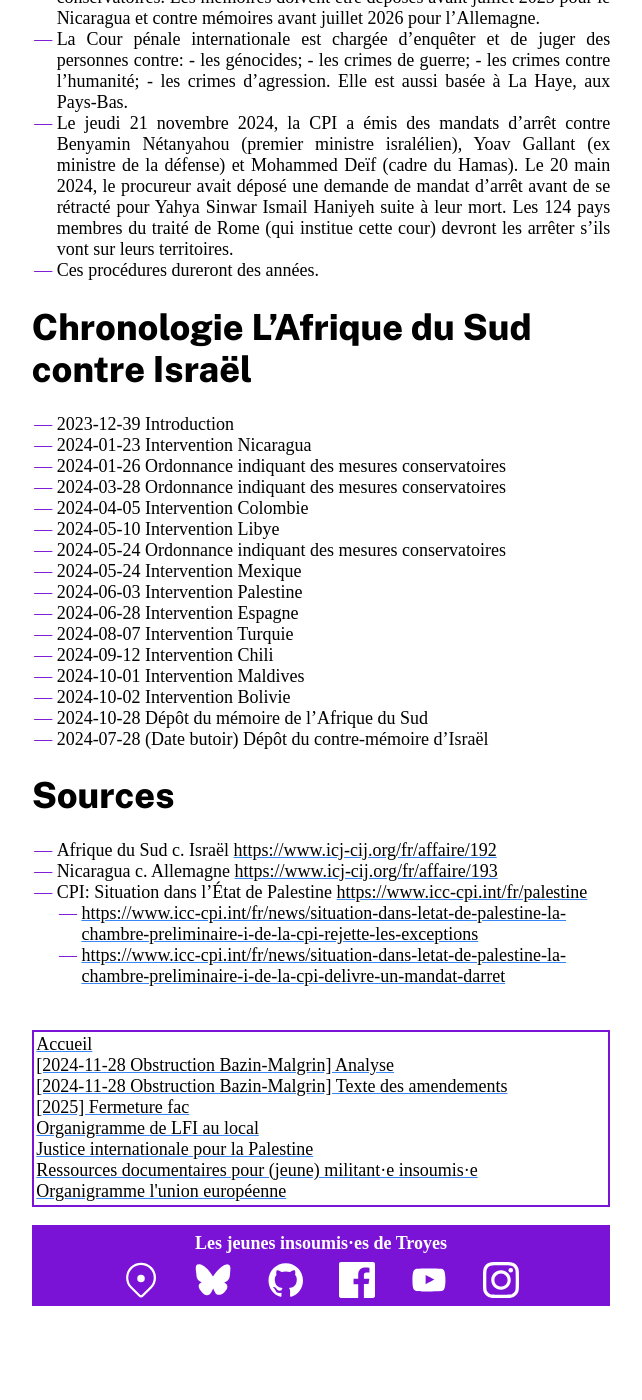
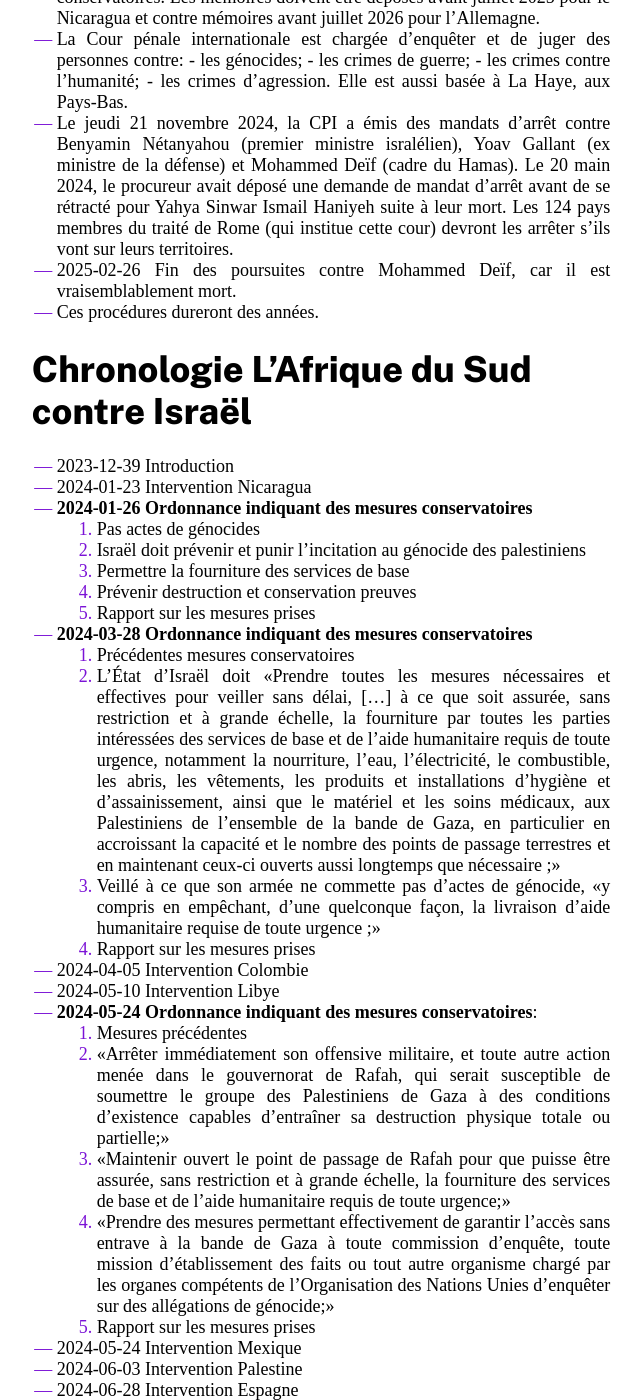
Before and after one commit to jitroyes/jitroyes.github.io, a Jekyll site: the page built from palestine_justice_internationale/index.md, in a window 1280 px wide and 1400 px high, scrolled down 425 px. Shown: the whole window, without its empty margins (319-961 px from the left). Built offline with Jekyll 4.4.1, drawn with Linux system fonts in a browser that asks for light colours; some web fonts are replaced; our own code applies the rules of GitHub Pages for plain Markdown files; before the commit the page ends 1731 px from its top, so only the background shows below that; some of the changed text lies outside the part shown.

Commit message:
Update palestine_justice_internationale/

```diff
--- a/palestine_justice_internationale/index.md
+++ b/palestine_justice_internationale/index.md
@@ -25,17 +25,53 @@
   Sinwar Ismail Haniyeh suite à leur mort. Les 124 pays membres du traité de
   Rome (qui institue cette cour) devront les arrêter s'ils vont sur leurs
   territoires.
+- 2025-02-26 Fin des poursuites contre Mohammed Deïf, car il est
+  vraisemblablement mort.
 - Ces procédures dureront des années.
 
 # Chronologie L'Afrique du Sud contre Israël
 
 - 2023-12-39 Introduction
 - 2024-01-23 Intervention Nicaragua
-- 2024-01-26 Ordonnance indiquant des mesures conservatoires
-- 2024-03-28 Ordonnance indiquant des mesures conservatoires
+- **2024-01-26 Ordonnance indiquant des mesures conservatoires**
+  1. Pas actes de génocides
+  2. Israël doit prévenir et punir l'incitation au génocide des palestiniens
+  3. Permettre la fourniture des services de base
+  4. Prévenir destruction et conservation preuves
+  5. Rapport sur les mesures prises
+- **2024-03-28 Ordonnance indiquant des mesures conservatoires**
+  1. Précédentes mesures conservatoires
+  2. L’État d’Israël doit «Prendre toutes les mesures nécessaires et effectives
+     pour veiller sans délai, [...] à ce que soit assurée, sans restriction et à
+     grande échelle, la fourniture par toutes les parties intéressées des
+     services de base et de l’aide humanitaire requis de toute urgence,
+     notamment la nourriture, l’eau, l’électricité, le combustible, les abris,
+     les vêtements, les produits et installations d’hygiène et d’assainissement,
+     ainsi que le matériel et les soins médicaux, aux Palestiniens de l’ensemble
+     de la bande de Gaza, en particulier en accroissant la capacité et le nombre
+     des points de passage terrestres et en maintenant ceux-ci ouverts aussi
+     longtemps que nécessaire ;»
+  3. Veillé à ce que son armée ne commette pas d’actes de génocide, «y compris
+     en empêchant, d’une quelconque façon, la livraison d’aide humanitaire
+     requise de toute urgence ;»
+  4. Rapport sur les mesures prises
 - 2024-04-05 Intervention Colombie
 - 2024-05-10 Intervention Libye
-- 2024-05-24 Ordonnance indiquant des mesures conservatoires
+- **2024-05-24 Ordonnance indiquant des mesures conservatoires**:
+  1. Mesures précédentes
+  2. «Arrêter immédiatement son offensive militaire, et toute autre action menée
+     dans le gouvernorat de Rafah, qui serait susceptible de soumettre le groupe
+     des Palestiniens de Gaza à des conditions d'existence capables d'entraîner
+     sa destruction physique totale ou partielle;»
+  3. «Maintenir ouvert le point de passage de Rafah pour que puisse être
+     assurée, sans restriction et à grande échelle, la fourniture des services
+     de base et de l'aide humanitaire requis de toute urgence;»
+  4. «Prendre des mesures permettant effectivement de garantir l'accès sans
+     entrave à la bande de Gaza à toute commission d'enquête, toute mission
+     d'établissement des faits ou tout autre organisme chargé par les organes
+     compétents de l'Organisation des Nations Unies d'enquêter sur des
+     allégations de génocide;»
+  5. Rapport sur les mesures prises
 - 2024-05-24 Intervention Mexique
 - 2024-06-03 Intervention Palestine
 - 2024-06-28 Intervention Espagne
@@ -44,6 +80,9 @@
 - 2024-10-01 Intervention Maldives
 - 2024-10-02 Intervention Bolivie
 - 2024-10-28 Dépôt du mémoire de l'Afrique du Sud
+- 2025-01-06 Intervention Irlande
+- 2025-01-10 Intervention Cuba
+- 2025-01-30 Intervention Bélize
 - 2024-07-28 (Date butoir) Dépôt du contre-mémoire d'Israël
 
 # Sources
@@ -53,3 +92,11 @@
 - CPI: Situation dans l'État de Palestine <https://www.icc-cpi.int/fr/palestine>
   - <https://www.icc-cpi.int/fr/news/situation-dans-letat-de-palestine-la-chambre-preliminaire-i-de-la-cpi-rejette-les-exceptions>
   - <https://www.icc-cpi.int/fr/news/situation-dans-letat-de-palestine-la-chambre-preliminaire-i-de-la-cpi-delivre-un-mandat-darret>
+- Contre enquête sur les preuves fournis par Israël devant la cour, en anglais:
+  <https://forensic-architecture.org/investigation/assessment-israeli-material-icj-jan-2024>
+
+# Modifications
+
+- 2024-12-10: Publication initiale
+- 2025-04-01: Mise à jour des interventions à la CIJ, détaille des mesures
+  conservatoires et fin poursuite contre Mohammed Deïf.
```
